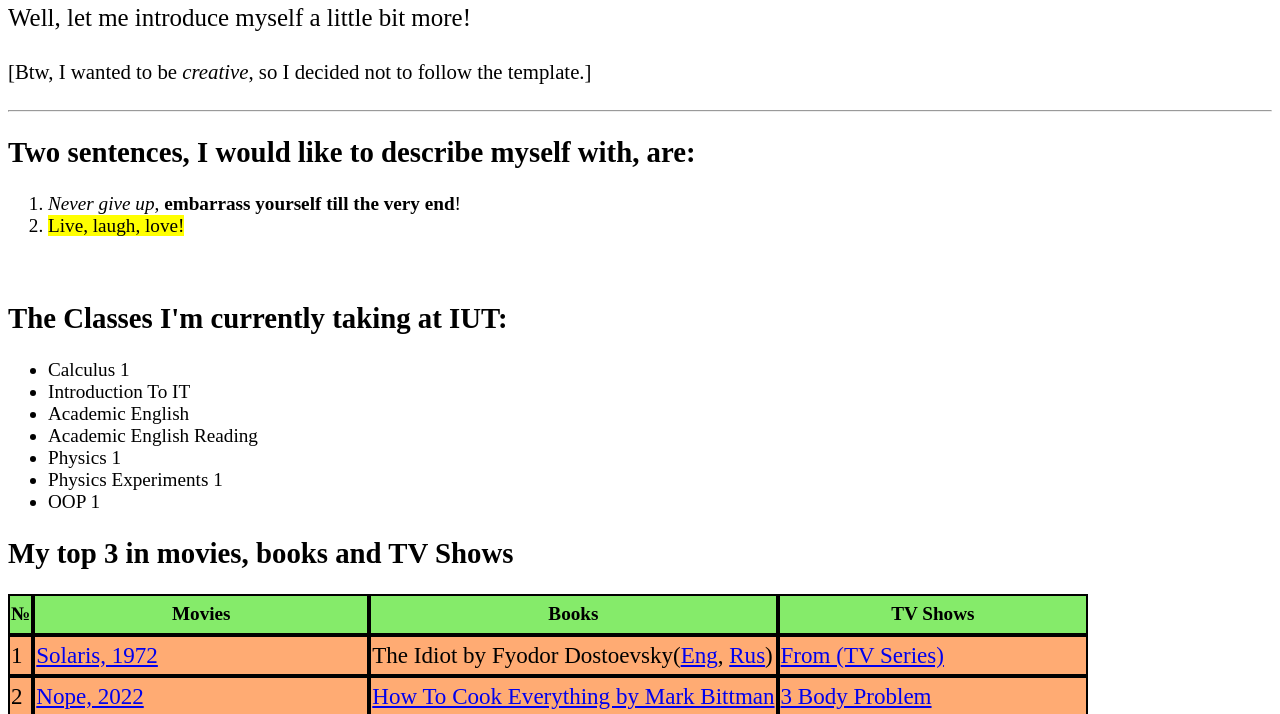
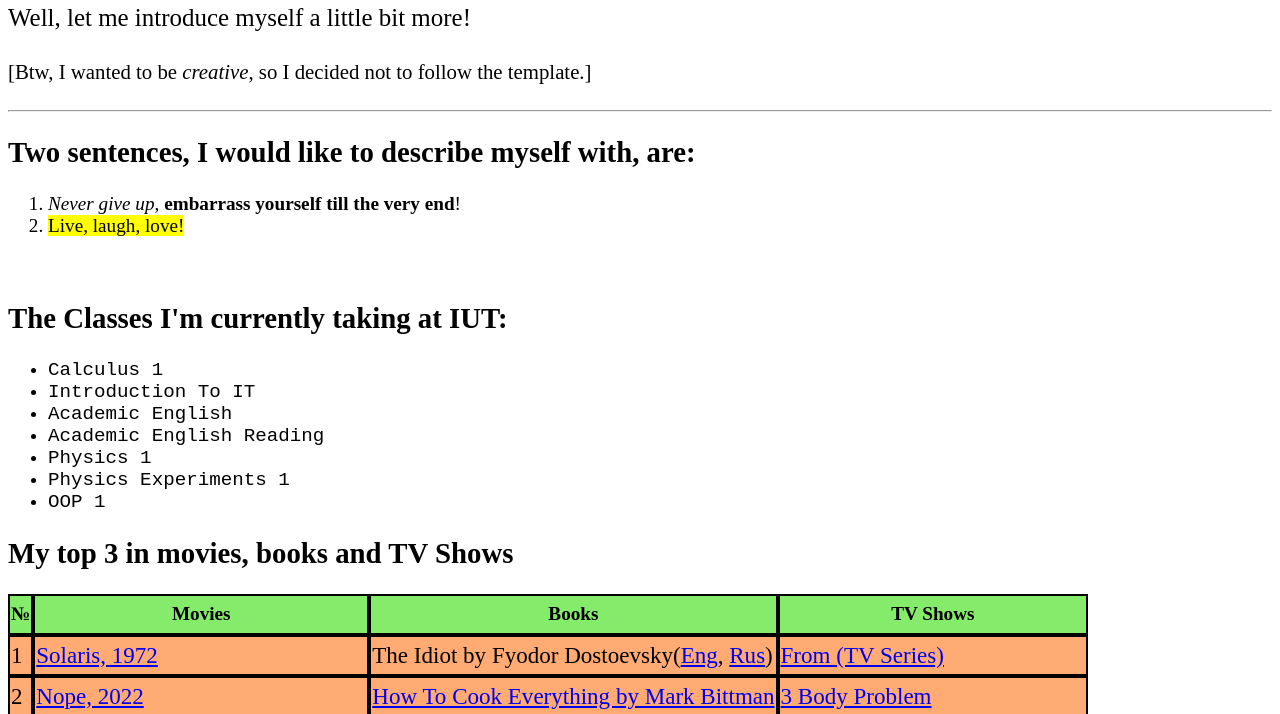
Before and after one commit to clyotska/clyotska.github.io, a plain HTML site: page index.html in a window 1280 px wide. Shown: the part 91-805 px from the top of the page. Drawn offline with Linux system fonts and the light colour scheme.

Commit message:
Updated Fonts

```diff
--- a/style/style.css
+++ b/style/style.css
@@ -23,6 +23,9 @@ p{
 #sad{
     background-color: #6E84D6;
 }
+#iut li{
+    font-family: 'Courier New', Courier, monospace;
+}
 body{
     font-size: 1.2em;
 }
```
